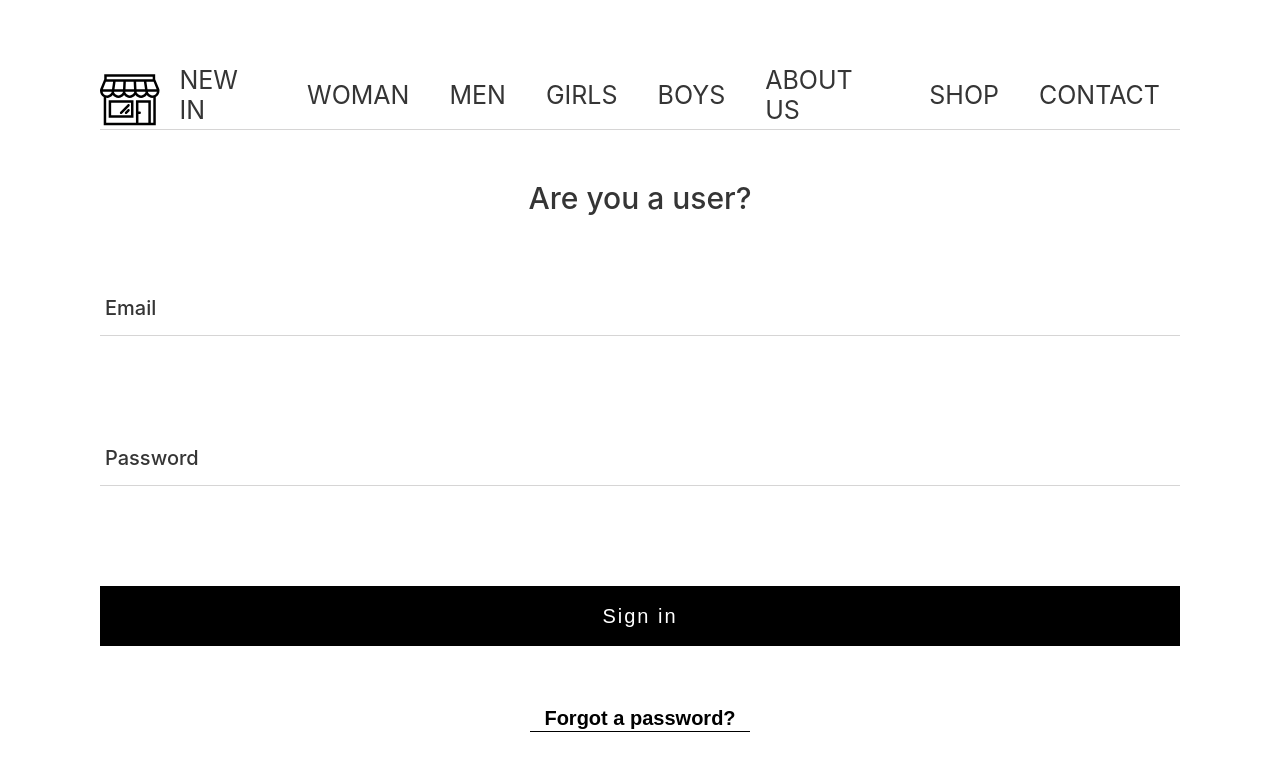
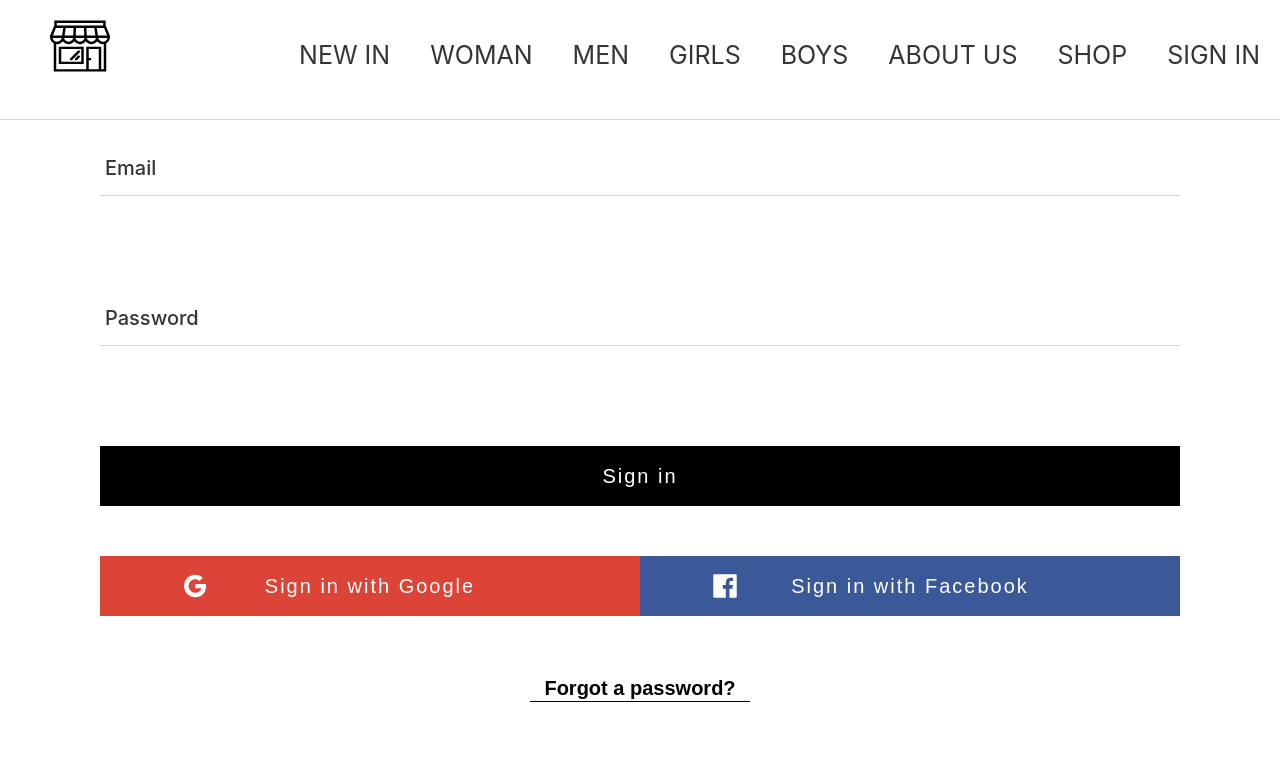
Before and after one commit to mikpaszkowski/e-commerce-react-spring-app, a React (Create React App) app: page /auth in a window 1280 px wide. Shown: the top 768 px of the page. Built offline with nearby package versions, Linux system fonts and the light colour scheme; no server answers.

Commit message:
sign in/sign out with google and facebook

```diff
--- a/package.json
+++ b/package.json
@@ -8,9 +8,11 @@
     "@testing-library/react": "^11.2.6",
     "@testing-library/user-event": "^12.8.3",
     "@types/styled-components": "^5.1.9",
+    "firebase": "^8.4.3",
     "node-sass": "^5.0.0",
     "react": "^17.0.2",
     "react-dom": "^17.0.2",
+    "react-icons": "^4.2.0",
     "react-router-dom": "^5.2.0",
     "react-scripts": "4.0.3",
     "styled-components": "^5.2.3",
--- a/src/App.js
+++ b/src/App.js
@@ -6,6 +6,8 @@ import AuthenticationPage from "./pages/authentication-page";
 import { ThemeProvider, createGlobalStyle } from "styled-components";
 import { lightTheme } from "./styles/style";
 import { Switch, Route } from "react-router-dom";
+import styled from "styled-components";
+import { auth } from "./firebase/firebase.utils";
 
 const GlobalStyle = createGlobalStyle`
   body{
@@ -21,20 +23,47 @@ const GlobalStyle = createGlobalStyle`
   }
 `;
 
-function App() {
+const CustomSwitch = styled(Switch)`
+  margin-top: 20rem;
+`;
+
+class App extends React.Component {
+  constructor() {
+    super();
+
+    this.state = {
+      user: null
+    }
+  }
+
+  unsubscribeAuth = null;
+
+  componentDidMount(){
+    this.unsubscribeAuth = auth.onAuthStateChanged(user => {
+      this.setState({user: user});
+
+      console.log(user);
+    })
+  }
+  componentWillUnmount() {
+    this.unsubscribeAuth();
+  }
+
+
+  render() {
     return (
       <ThemeProvider theme={lightTheme}>
         <React.Fragment>
           <GlobalStyle />
-        <Header/>
-        <Switch>
+          <Header user={this.state.user}/>
+          <CustomSwitch>
             <Route exact path="/" component={HomePage} />
             <Route path="/shop" component={ShopListPage}/>
             <Route path="/auth" component={AuthenticationPage}/>
-        </Switch>
+          </CustomSwitch>
         </React.Fragment>
       </ThemeProvider>
     );
   }
-
+}
 export default App;
--- a/src/components/custom-button.jsx
+++ b/src/components/custom-button.jsx
@@ -2,6 +2,7 @@ import React from "react";
 import styled from "styled-components";
 
 const FormButton = styled.button`
+    position: relative;
     width: 100%;
     height: 6rem;
     margin-top: 5rem;
@@ -14,7 +15,7 @@ const FormButton = styled.button`
     border: none;
 
     &:hover{
-        background-color: #2f2f2f;
+        background-color: ${props => props.color ? props.color : props.theme.hoverDeafultBtnColor};
     }
 `;
 
--- a/src/components/header.jsx
+++ b/src/components/header.jsx
@@ -1,25 +1,32 @@
 import React from "react";
-import { Link } from "react-router-dom";
+import { Link, useHistory } from "react-router-dom";
 import {ReactComponent as Logo } from "../assets/homeLogo.svg";
 import styled from "styled-components";
+import { auth } from "../firebase/firebase.utils";
 
 const HeaderWrapper = styled.div`
-    height: 6rem;
+    height: 12rem;
     width: 100%;
+    position: fixed;
+    top: 0;
+    z-index:99999999;
+    top: 0;
+    left: 0;
     display: flex;
     flex-direction: row;
     justify-content: space-between;
     align-items: center;
-    margin: 5rem 0;
     padding-bottom: 1rem;
     border-bottom-width: 1px;
     border-bottom-color: ${props => props.theme.inputBorderColor};
     border-bottom-style: solid;
+    background-color: ${props => props.theme.primaryColor};
 `;
 
 const LinkContainer = styled(Link)`
     width: 6rem;
-    height: 100%;
+    height: 70%;
+    margin-left: 5rem;
 `;
 
 const Options = styled.div`
@@ -32,6 +39,7 @@ const OptionLink = styled(Link)`
     text-decoration: none;
     padding: 1rem 2rem;
     font-size: 2.5rem;
+    text-transform: uppercase;
     color: ${props => props.theme.primaryFontColor};
 
     &:hover{
@@ -39,8 +47,28 @@ const OptionLink = styled(Link)`
     }
 `;
 
+const EmptyLink = styled.div`
+     text-decoration: none;
+    padding: 1rem 2rem;
+    font-size: 2.5rem;
+    color: ${props => props.theme.primaryFontColor};
+    cursor: pointer;
+    text-transform: uppercase;
 
-const Header = () => {
+    &:hover{
+        text-decoration: underline;
+    }
+`;
+
+const Header = ({ user }) => {
+
+    let history = useHistory();
+    const logOut = () => {
+        auth.signOut().then(() => {
+            history.push("/");
+        })
+    }
+
     return (
         <HeaderWrapper>
             <LinkContainer to="/">
@@ -54,7 +82,9 @@ const Header = () => {
                 <OptionLink to="/shop">BOYS</OptionLink>
                 <OptionLink to="/shop">ABOUT US</OptionLink>
                 <OptionLink to="/shop">SHOP</OptionLink>
-                <OptionLink to="/contact">CONTACT</OptionLink>
+                {
+                    user ? <EmptyLink onClick={logOut}>Sign out</EmptyLink> : <OptionLink to="/auth">Sign in</OptionLink>
+                }
             </Options>
         </HeaderWrapper>
     )
--- a/src/components/signin.jsx
+++ b/src/components/signin.jsx
@@ -3,6 +3,13 @@ import InputForm from "./input-form";
 import styled from "styled-components";
 import LinkBtn from "../styles/LinkButton";
 import CustomButton from "./custom-button";
+import {
+  signInWithGoogle,
+  signInWithFacebook,
+} from "../firebase/firebase.utils";
+import { AiFillFacebook } from "react-icons/ai";
+import { AiOutlineGoogle } from "react-icons/ai";
+import colors from "../styles/colors";
 
 const Headline = styled.h1`
   font-size: 3rem;
@@ -14,7 +21,44 @@ const Form = styled.form`
   display: flex;
   flex-direction: column;
   justify-content: center;
+`;
 
+const SocialMediaBtns = styled.div`
+  display: flex;
+  flex-direction: row;
+  justify-content: center;
+`;
+
+const FacebookIcon = styled(AiFillFacebook)`
+  position: absolute;
+  left: 7rem;
+  top: 1.5rem;
+  font-size: 3rem;
+  margin-right: 1.5rem;
+`;
+
+const GoogleIcon = styled(AiOutlineGoogle)`
+  position: absolute;
+  left: 8rem;
+  top: 1.5rem;
+  font-size: 3rem;
+  margin-right: 1.5rem;
+`;
+
+const GoogleBtn = styled(CustomButton)`
+  background-color: ${colors.google};
+
+  &:hover{
+        background-color: ${colors.hoverGoogle};
+    }
+`;
+
+const FacebookBtn = styled(CustomButton)`
+  background-color: ${colors.facebook};
+
+  &:hover{
+        background-color: ${colors.hoverFacebook};
+    }
 `;
 
 class SignIn extends React.Component {
@@ -27,29 +71,50 @@ class SignIn extends React.Component {
     };
   }
 
-  handleSubmit = e => {
+  handleSubmit = (e) => {
     e.preventDefault();
 
-    this.setState({email: "", password: ""});
-  }
+    this.setState({ email: "", password: "" });
+  };
 
-  handleChange = e => {
+  handleChange = (e) => {
     const { value, name } = e.target;
 
     this.setState({ [name]: value });
-  }
+  };
 
   render() {
     return (
       <div>
         <Headline>Are you a user?</Headline>
         <Form onSubmit={this.handleSubmit}>
-          <InputForm name="email" type="email" label="Email" value={this.state.email} onChange={this.handleChange}/>
-          <InputForm name="password" type="password" label="Password" value={this.state.password} onChange={this.handleChange}/>
+          <InputForm
+            name="email"
+            type="email"
+            label="Email"
+            value={this.state.email}
+            onChange={this.handleChange}
+          />
+          <InputForm
+            name="password"
+            type="password"
+            label="Password"
+            value={this.state.password}
+            onChange={this.handleChange}
+          />
           <CustomButton type="submit">Sign in</CustomButton>
+          <SocialMediaBtns>
+            <GoogleBtn onClick={signInWithGoogle}>
+              <GoogleIcon/>
+              Sign in with Google
+            </GoogleBtn>
+            <FacebookBtn onClick={signInWithFacebook}>
+            <FacebookIcon/>
+              Sign in with Facebook
+            </FacebookBtn>
+          </SocialMediaBtns>
           <LinkBtn width="1px">Forgot a password?</LinkBtn>
         </Form>
-
       </div>
     );
   }
--- /dev/null
+++ b/src/firebase/firebase.utils.js
@@ -0,0 +1,31 @@
+import firebase from "firebase/app";
+import "firebase/auth";
+import "firebase/firestore";
+
+
+const config = {
+  apiKey: "AIzaSyAd9LTXOKJDWE14et0CBZ9B03qPhL2BXFQ",
+  authDomain: "e-commerce-shop-11910.firebaseapp.com",
+  projectId: "e-commerce-shop-11910",
+  storageBucket: "e-commerce-shop-11910.appspot.com",
+  messagingSenderId: "631473872054",
+  appId: "1:631473872054:web:a1dc4d703cbe5b33b89a17",
+  measurementId: "G-N3JC5350B9",
+};
+
+firebase.initializeApp(config);
+
+// eslint-disable-next-line import/no-anonymous-default-export
+export const auth = firebase.auth();
+export const firestore = firebase.firestore();
+
+
+const googleProvider = new firebase.auth.GoogleAuthProvider();
+googleProvider.setCustomParameters({ prompt: "select_account" });
+export const signInWithGoogle = () => auth.signInWithPopup(googleProvider);
+
+const facebookProvider = new firebase.auth.FacebookAuthProvider();
+facebookProvider.setCustomParameters({ prompt: "select_account" });
+export const signInWithFacebook = () => auth.signInWithPopup(facebookProvider);
+
+export default firebase;
--- /dev/null
+++ b/src/styles/colors.js
@@ -0,0 +1,8 @@
+const colors = {
+    google: "#DB4437",
+    hoverGoogle: "#C53D31",
+    facebook: "#3b5998",
+    hoverFacebook: "#2F4779"
+}
+
+export default colors;
--- a/src/styles/style.ts
+++ b/src/styles/style.ts
@@ -7,6 +7,7 @@ declare module "styled-components" {
         primaryFontColor: string,
         secondaryFontColor: string,
         btnDefaultColor: string,
+        hoverDeafultBtnColor: string,
         inputBorderColor: string,
         fontFamily: string
     }
@@ -18,6 +19,7 @@ export const darkTheme: DefaultTheme = {
     primaryFontColor: "#ffffff",
     secondaryFontColor: "#6a737d",
     btnDefaultColor: "ffffff",
+    hoverDeafultBtnColor: "#555555",
     inputBorderColor: "ffffff",
     fontFamily: "Roboto"
 };
@@ -29,6 +31,7 @@ export const lightTheme: DefaultTheme = {
     primaryFontColor: "#353535",
     secondaryFontColor: "#aaaaab",
     btnDefaultColor: "#000000",
+    hoverDeafultBtnColor: "#2f2f2f",
     inputBorderColor: "#d6d5d5",
     fontFamily: "Roboto"
 };
```
Also changed, not shown: 1 other file (tests, documents, lock files or other folders). Lines whose indentation alone changed are shown as unchanged.
